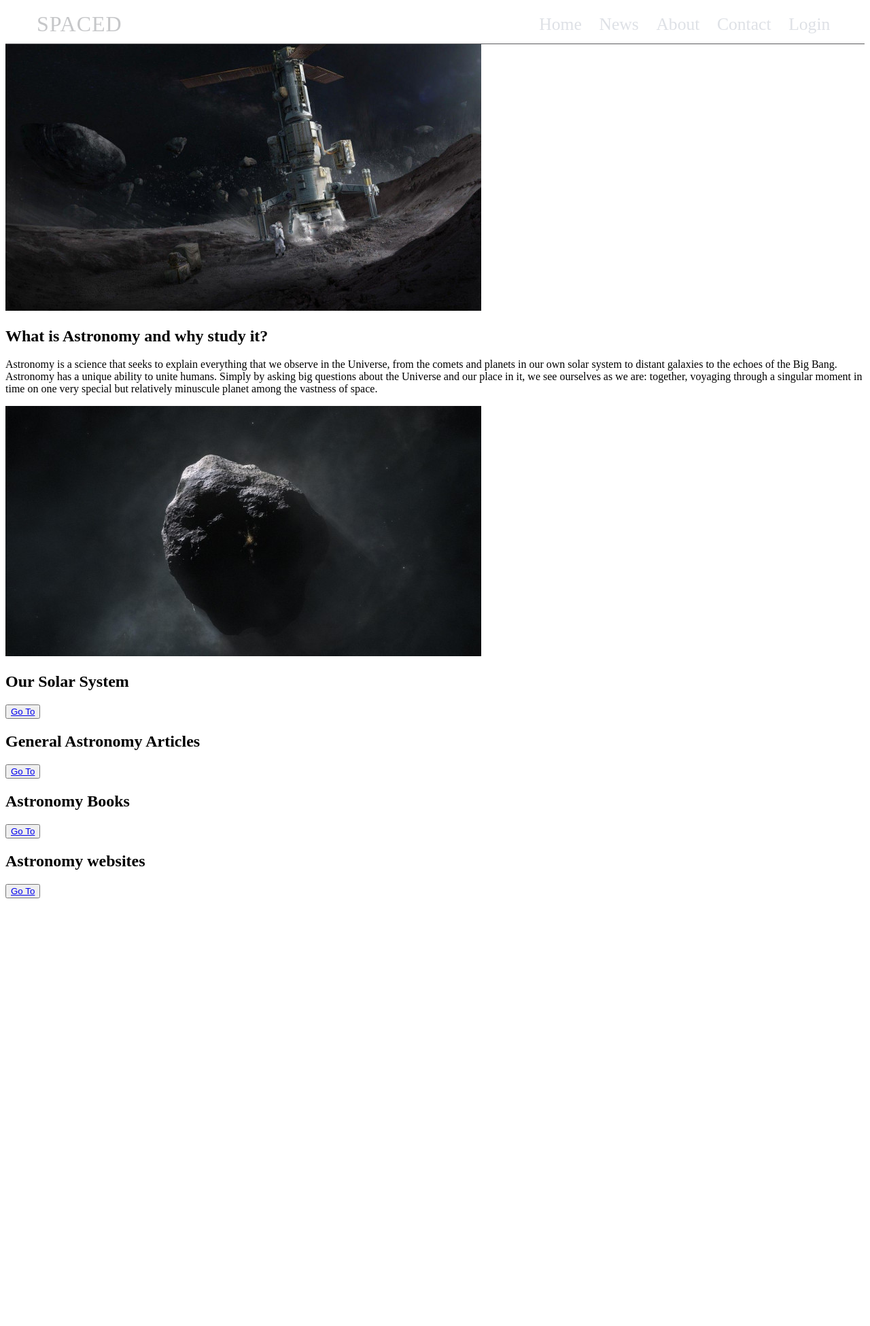
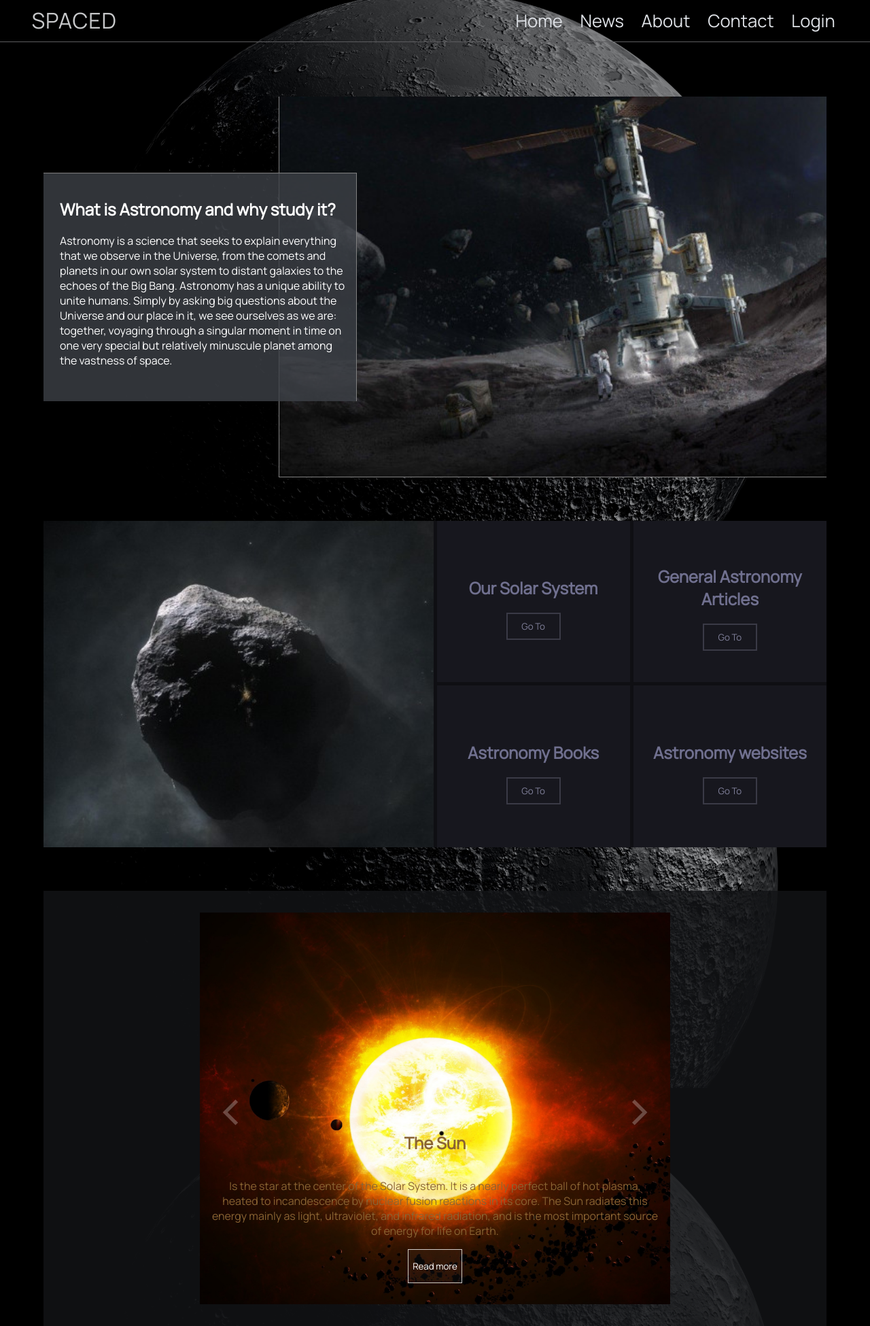
Before and after one commit to Artiye/AstronomyWeb, a PHP site: page /home.html in a window 1280 px wide. Shown: the whole page at 68% size. Before the commit the page ends 1321 px from the top, so only its background shows below. Run offline with PHP 8.4, Linux system fonts and the light colour scheme.

Commit message:
added slider to home page, html css & js

```diff
--- a/home.css
+++ b/home.css
@@ -156,3 +156,115 @@ body{
 .home-nav-button:hover a{
 color:rgb(223, 222, 222);
 }
+
+/* THIRD SECTION  */
+
+.info-section1{
+    margin-top: 4rem;
+    height:80%;
+    width:90%;
+    position:relative;
+    left:5%;
+    background-color: rgba(19, 20, 23, 0.821);
+   display: flex;
+   justify-content: center;
+   align-items: center;
+}
+
+.slider{
+    height:90%;
+    width:60%;
+    position:relative;
+}
+
+.slider>ul{
+    margin:0;
+    padding:0;
+    list-style: none;
+}
+
+.slide{
+    height:inherit;
+    width:inherit;
+    position:absolute;
+    inset:0;
+    opacity:0;
+    transition: .4s opacity ease-in-out;
+}
+
+.info{
+    position:absolute;
+    bottom:15px;
+    color:rgb(255, 255, 255);
+    display: flex;
+    flex-direction: column;
+    padding:1rem;
+    justify-content: center;
+    align-items: center;
+    text-align: center;
+}
+#info1{
+color:rgb(138, 100, 51);
+}
+
+.slider-content-button{
+
+    background-color:rgba(255, 255, 255, 0.026);
+    border:1px solid rgba(255, 255, 255, 0.764);
+    width:80px;
+    height:50px;
+    transition: .3s ease-in-out;
+}
+
+.slider-content-button a{
+    text-decoration: none;
+    color:white;
+    transition: .3s ease-in-out;
+}
+
+.slider-content-button:hover{
+   width:90px;
+   background-color: rgba(32, 32, 32, 0.345);
+   border-color: grey;
+   transition: .3s ease-in-out;
+}
+
+.slide[data-active]{
+opacity:1;
+z-index:1;
+}
+
+
+.slide>img{
+    height:100%;
+    width:100%;
+    object-fit: cover;
+    object-position: center;
+}
+
+.slider-button{
+    border:none;
+    color:rgba(255, 255, 255, 0.26);
+    background-color: transparent;
+    font-size: 5em;
+    position:absolute;
+    top:50%;
+    transform: translateY(-50%);
+    z-index: 3;
+    transition: .4s;
+}
+
+.slider-button.prev{
+left:1rem;
+}
+
+.slider-button.next{
+    right:1rem;
+}
+
+.slider-button:hover,
+.slider-button:focus{
+    color:rgba(235, 231, 231, 0.689);
+    cursor:pointer;
+    transition: .4s;
+}
--- a/home.html
+++ b/home.html
@@ -8,8 +8,10 @@
     <link rel="preconnect" href="https://fonts.googleapis.com">
 <link rel="preconnect" href="https://fonts.gstatic.com" crossorigin>
 <link href="https://fonts.googleapis.com/css2?family=Manrope:wght@200;300;400&display=swap" rel="stylesheet">
-    <link rel="stylesheet" href="home1.css">
+    <link rel="stylesheet" href="home.css">
     <link rel="stylesheet" href="nav.css">
+    <script src="slider.js"></script>
+
 </head>
 <body>
     <nav>
@@ -78,6 +80,119 @@
      </div>
 
 
+     <section class="info-section1">
+        <div class="slider" data-slider>
+          <button class="slider-button prev" data-slider-button="prev">&#8249;</button>
+          <button class="slider-button next" data-slider-button="next">&#8250;</button>
+
+          <ul data-slides>
+
+               <li class="slide" data-active>
+                      <img src="images/theSun2.jpg" alt="the sun">
+                      <div class="info" id="info1">
+                          <h2>The Sun</h2>
+                      <p>Is the star at the center of the Solar System. It is a nearly perfect ball of hot plasma,
+                           heated to incandescence by nuclear fusion reactions in its core.
+                           The Sun radiates this energy mainly as light, ultraviolet, and infrared radiation,
+                           and is the most important source of energy for life on Earth.</p>
+                          <button class="slider-content-button"><a href="https://solarsystem.nasa.gov/solar-system/sun/overview/" target="_blank">Read more</a></button>
+                  </div>
+              </li>
+
+              <li class="slide">
+                      <img src="images/mercury2.jpg" alt=" mercury">
+                      <div class="info">
+                          <h2>Mercury</h2>
+                          <p>Is a rocky planet, also known as a terrestrial planet.
+                              Mercury has a solid, cratered surface, much like the Earth's moon.
+                              Mercury is the smallest planet in the Solar System and the closest to the Sun.
+                              Its orbit around the Sun takes 87.97 Earth days, the shortest of all the Sun's planets.</p>
+                               <button class="slider-content-button"><a href="https://solarsystem.nasa.gov/planets/mercury/overview/" target="_blank">Read more</a></button>
+                      </div>
+              </li>
+
+              <li class="slide">
+                      <img src="images/venus2.jpg" alt="venus">
+                      <div class="info">
+                          <h2>Venus</h2>
+                          <p>Is the second planet from the Sun and is Earth's closest planetary neighbor.
+                              It's one of the four inner, terrestrial (or rocky) planets,
+                               and it's often called Earth's twin because it's similar in size and density.</p>
+                               <button class="slider-content-button"><a href="https://solarsystem.nasa.gov/planets/venus/overview/" target="_blank">Read more</a></button>
+                      </div>
+              </li>
+
+              <li class="slide">
+                      <img src="images/earth.jpg" alt="planet earth">
+                      <div class="info">
+                          <h2> <span style="color:rgb(8, 14, 16);">Earth</span> </h2>
+                          <p> Is the third planet from the Sun and the only place known in the universe where life has originated and found habitability.
+                               While large volumes of water can be found throughout the Solar System, only Earth sustains liquid surface water.</p>
+                               <button class="slider-content-button"><a href="https://solarsystem.nasa.gov/planets/earth/in-depth/#:~:text=Our%20home%20planet%20is%20the,liquid%20water%20on%20the%20surface." target="_blank">Read more</a></button>
+                      </div>
+              </li>
+
+              <li class="slide">
+                      <img src="images/mars3.jpg" alt="planet mars">
+                      <div class="info">
+                          <h2>Mars</h2>
+                          <p> Is the fourth planet from the Sun - a dusty, cold, desert world with a very thin atmosphere.
+                               Mars is also a dynamic planet with seasons, polar ice caps, canyons, extinct volcanoes,
+                                and evidence that it was even more active in the past.</p>
+                               <button class="slider-content-button"><a href="https://solarsystem.nasa.gov/planets/mars/overview/" target="_blank">Read more</a></button>
+                      </div>
+              </li>
+
+              <li class="slide">
+                      <img src="images/jupiter2.jpg" alt="jupiter">
+                      <div class="info">
+                          <h2>Jupiter</h2>
+                          <p>Is the fifth planet from the Sun and the largest in the Solar System.
+                               It is a gas giant with a mass more than two and a half times that of all the other planets in the Solar System combined,
+                               and slightly less than one one-thousandth the mass of the Sun.</p>
+                               <button class="slider-content-button"><a href="https://www.nasa.gov/audience/forstudents/5-8/features/nasa-knows/what-is-jupiter-58.html" target="_blank">Read more</a></button>
+                      </div>
+              </li>
+
+              <li class="slide">
+                      <img src="images/saturn.jpg" alt="saturn">
+                      <div class="info">
+                          <h2>Saturn</h2>
+                          <p>Is the sixth planet from the Sun and the second-largest in the Solar System, after Jupiter.
+                               It is a gas giant with an average radius of about nine and a half times that of Earth.
+                               It has only one-eighth the average density of Earth, but is over 95 times more massive.</p>
+                               <button class="slider-content-button"><a href="https://solarsystem.nasa.gov/planets/saturn/overview/" target="_blank">Read more</a></button>
+                      </div>
+              </li>
+
+              <li class="slide">
+                      <img src="images/uranus3.jpg" alt="uranus">
+                      <div class="info">
+                          <h2>Uranus</h2>
+                          <p>Is the seventh planet from the Sun, and has the third-largest diameter in our solar system.
+                               It was the first planet found with the aid of a telescope,
+                               Uranus was discovered in 1781 by astronomer William Herschel,
+                               although he originally thought it was either a comet or a star.</p>
+                               <button class="slider-content-button"><a href="https://solarsystem.nasa.gov/planets/uranus/overview/" target="_blank">Read more</a></button>
+                      </div>
+              </li>
+
+              <li class="slide">
+                      <img src="images/neptune.jpg" alt="neptune">
+                      <div class="info">
+                          <h2>Neptune</h2>
+                          <p>Is the eighth planet from the Sun and the farthest known planet in the Solar System.
+                              It is the fourth-largest planet in the Solar System by diameter, the third-most-massive planet,
+                               and the densest giant planet. It is 17 times the mass of Earth,
+                               and slightly more massive than its near-twin Uranus. </p>
+                               <button class="slider-content-button"><a href="https://solarsystem.nasa.gov/planets/neptune/overview/" target="_blank">Read more</a></button>
+                      </div>
+              </li>
+          </ul>
+        </div>
+
+       </section>
+
 
 </body>
 </html>
--- /dev/null
+++ b/slider.js
@@ -0,0 +1,16 @@
+const sliderButtons = document.querySelectorAll("[data-slider-button]")
+
+sliderButtons.forEach(button =>{
+    button.addEventListener("click", () => {
+        const offset =button.dataset.sliderButton ==="next" ? 1 : -1
+        const slides = button.closest("[data-slider]").querySelector('[data-slides]')
+
+        const activeSlide =slides.querySelector("[data-active]")
+        let newIndex = [...slides.children].indexOf(activeSlide) + offset
+        if (newIndex < 0) newIndex = slides.children.length-1
+        if(newIndex >= slides.children.length) newIndex = 0
+
+        slides.children[newIndex].dataset.active = true
+        delete activeSlide.dataset.active
+    })
+})
```
